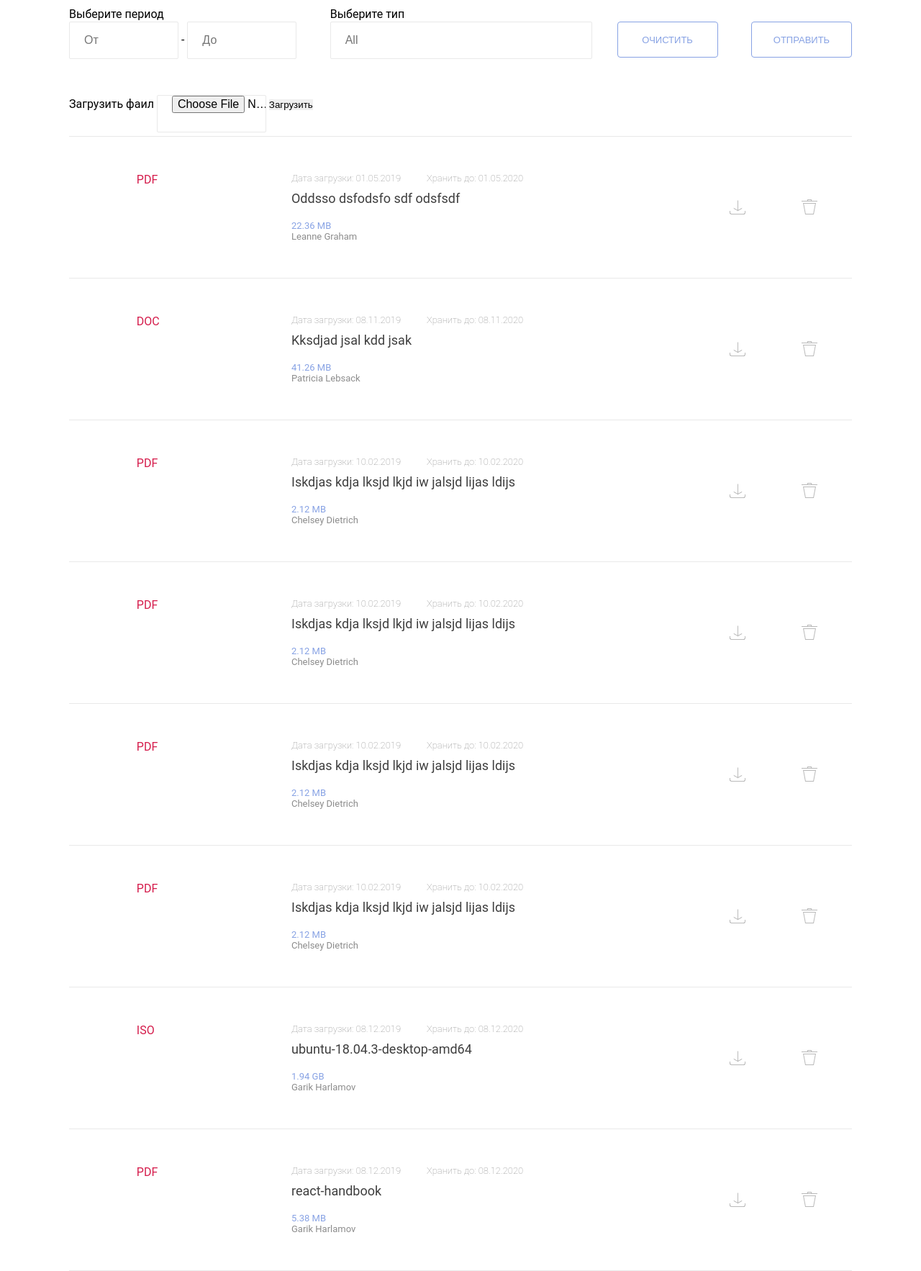
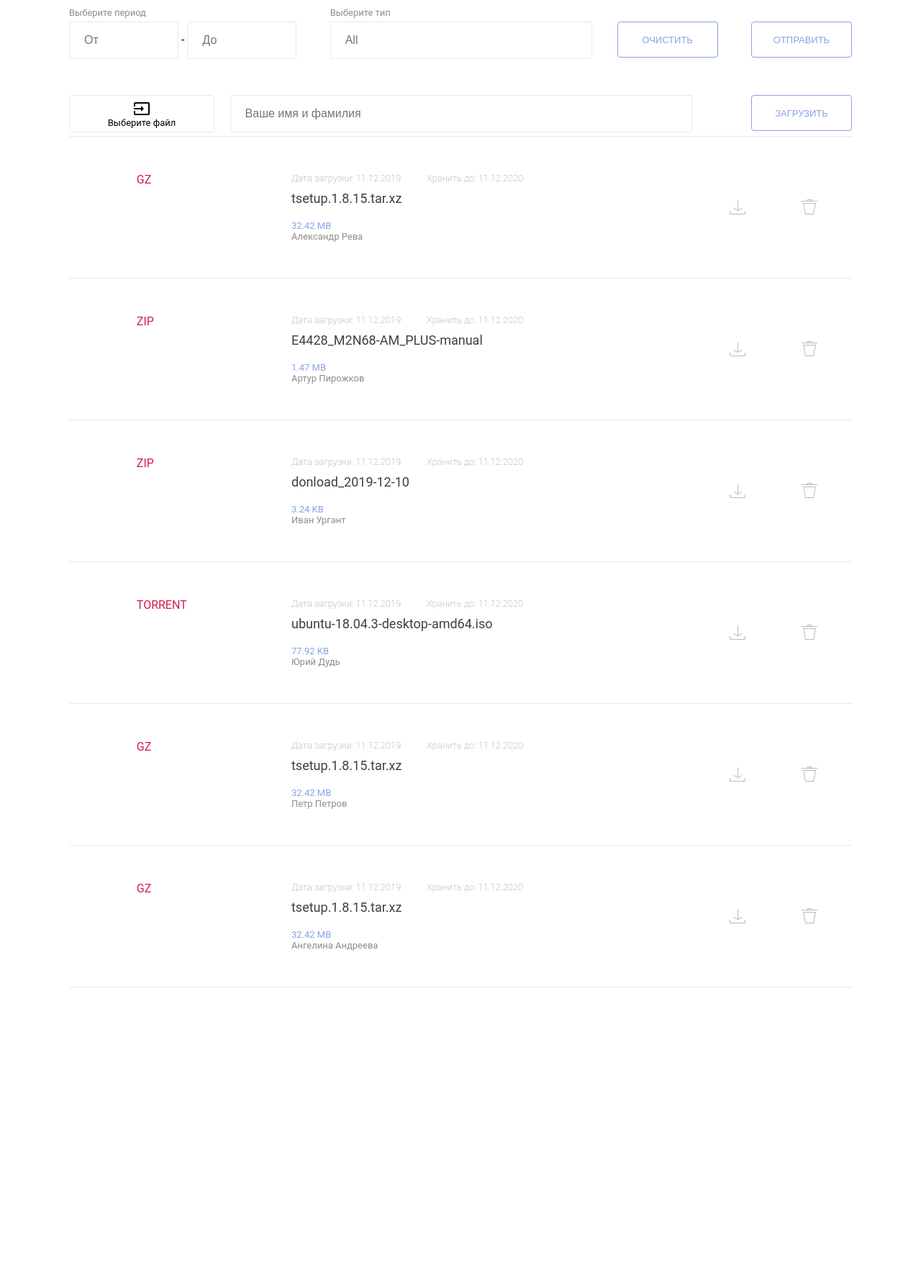
Before and after one commit to vladserikov/cft, a website built with Parcel: page index.html in a window 1280 px wide. Shown: the part 60-1826 px from the top of the page at 72% size. After the commit the page ends 1432 px from the top, so only its background shows below. Built offline with nearby package versions, Linux system fonts and the light colour scheme; data requests are answered from the project's data file.

Commit message:
end work

```diff
--- a/db.json
+++ b/db.json
@@ -1,68 +1,52 @@
 {
   "files": [
     {
-      "id": 1,
-      "name": "Leanne Graham",
-      "type": "PDF",
-      "load": "5 1 2019",
-      "filesize": 23442342,
-      "filename": "Oddsso dsfodsfo sdf odsfsdf"
+      "name": "Александр Рева",
+      "filename": "tsetup.1.8.15.tar.xz",
+      "filesize": 33998209,
+      "type": "GZ",
+      "load": "2019-12-11T06:31:44.261Z",
+      "id": 4
     },
     {
-      "id": 4,
-      "name": "Patricia Lebsack",
-      "type": "DOC",
-      "load": "11 08 2019",
-      "filesize": 43262345,
-      "filename": "Kksdjad jsal kdd jsak"
+      "name": "Артур Пирожков",
+      "filename": "E4428_M2N68-AM_PLUS-manual",
+      "filesize": 1538778,
+      "type": "ZIP",
+      "load": "2019-12-11T06:31:57.109Z",
+      "id": 5
     },
     {
-      "id": 5,
-      "name": "Chelsey Dietrich",
-      "type": "PDF",
-      "load": "02 10 2019",
-      "filesize": 2224589,
-      "filename": "Iskdjas kdja lksjd lkjd iw jalsjd lijas ldijs"
+      "name": "Иван Ургант",
+      "filename": "donload_2019-12-10",
+      "filesize": 3316,
+      "type": "ZIP",
+      "load": "2019-12-11T06:32:52.710Z",
+      "id": 6
     },
     {
-      "id": 6,
-      "name": "Chelsey Dietrich",
-      "type": "PDF",
-      "load": "02 10 2019",
-      "filesize": 2224589,
-      "filename": "Iskdjas kdja lksjd lkjd iw jalsjd lijas ldijs"
+      "name": "Юрий Дудь",
+      "filename": "ubuntu-18.04.3-desktop-amd64.iso",
+      "filesize": 79788,
+      "type": "TORRENT",
+      "load": "2019-12-11T06:35:45.614Z",
+      "id": 7
     },
     {
-      "id": 7,
-      "name": "Chelsey Dietrich",
-      "type": "PDF",
-      "load": "02 10 2019",
-      "filesize": 2224589,
-      "filename": "Iskdjas kdja lksjd lkjd iw jalsjd lijas ldijs"
+      "name": "Петр Петров",
+      "filename": "tsetup.1.8.15.tar.xz",
+      "filesize": 33998209,
+      "type": "GZ",
+      "load": "2019-12-11T06:37:19.471Z",
+      "id": 8
     },
     {
-      "id": 8,
-      "name": "Chelsey Dietrich",
-      "type": "PDF",
-      "load": "02 10 2019",
-      "filesize": 2224589,
-      "filename": "Iskdjas kdja lksjd lkjd iw jalsjd lijas ldijs"
-    },
-    {
-      "name": "Garik Harlamov",
-      "filename": "ubuntu-18.04.3-desktop-amd64",
-      "filesize": 2082816000,
-      "type": "ISO",
-      "load": "2019-12-08T13:51:59.124Z",
+      "name": "Ангелина Андреева",
+      "filename": "tsetup.1.8.15.tar.xz",
+      "filesize": 33998209,
+      "type": "GZ",
+      "load": "2019-12-11T06:38:10.007Z",
       "id": 9
-    },
-    {
-      "name": "Garik Harlamov",
-      "filename": "react-handbook",
-      "filesize": 5638791,
-      "type": "PDF",
-      "load": "2019-12-08T13:52:56.492Z",
-      "id": 10
     }
   ]
 }
--- a/index.html
+++ b/index.html
@@ -6,6 +6,7 @@
     <meta name="viewport" content="width=device-width, initial-scale=1.0">
     <meta http-equiv="X-UA-Compatible" content="ie=edge">
     <title>CFT</title>
+    <link rel="stylesheet" href="https://fonts.googleapis.com/icon?family=Material+Icons">
 </head>
 
 <body>
@@ -18,7 +19,7 @@
                 <input type="text" name="two" id="two" placeholder="До" class="input_date">
             </div>
             <div class="form_type">
-                <input list="type" id="list" name="list" placeholder="All">
+                <input list="type" id="list" name="list" placeholder="All" class="input_type">
                 <datalist id="type">
                     <option value="PDF">
                     <option value="DOC">
@@ -33,9 +34,15 @@
     </header>
     <section class="section">
         <form id="form_load" class="form_load">
-            <label for="">Загрузить фаил</label>
-            <input type="file" name="file" id="file" required>
-            <button type="submit">Загрузить</button>
+            <label class='input_file'>
+                <input type="file" name="file" id="file" required>
+                <i class="material-icons">
+                    input
+                </i>
+                <span class="input_file_text">Выберите файл</span>
+            </label>
+            <input class="input_name" type="text" name="name" id="name" placeholder="Ваше имя и фамилия" required>
+            <button class="btn form_load_btn" type="submit">Загрузить</button>
         </form>
     </section>
     <main class="main">
--- a/index.js
+++ b/index.js
@@ -3,7 +3,7 @@ import './src/scss/main.scss';
 const url = 'http://localhost:3001/files';
 const main = document.querySelector('main'); // main tag
 const form = document.getElementById('form'); // form filter
-const load = document.getElementById('load'); // form load
+const load = document.getElementById('form_load'); // form load
 const file = document.getElementById('file'); // input load
 const inputDate = Array.from(document.querySelectorAll('.input_date'));
 let arrData = []; // for data
@@ -38,8 +38,8 @@ function filterData(firstDay, lastDay, type) {
     if(lastDay){
         copyData = copyData.filter(obj => new Date(lastDay) >= new Date(obj.load))
     }
-    if (type) {
-        copyData = copyData.filter(obj => obj.type === type)
+    if (type.toUpperCase()) {
+        copyData = copyData.filter(obj => obj.type === type.toUpperCase())
     }
     renderData(copyData)
 }
@@ -49,8 +49,10 @@ function deletFile(id) {
         method: 'delete',
         body: JSON.stringify(id)
     }).then(res => res.json())
-      .then(resJson => console.log(resJson))
-    loadServerData()
+      .then(resJson => {
+          arrData = arrData.filter(obj => obj.id !== resJson.id)
+      })
+
 }
 
 // function for render use tag template
@@ -100,7 +102,7 @@ function returnSize(size){
     size = Number(size);
     const step = 1024;
     let count = 0;
-    console.log(size, step);
+    // console.log(size, step);
     while (size / step > 1 || count > 3) {
         size = size / step;
         count++
@@ -123,11 +125,11 @@ function returnSize(size){
 // listener send filter
 form.addEventListener('submit', (e) => {
     e.preventDefault();
-    console.log(e);
+    // console.log(e);
     const first = form.querySelector('#first').value,
         two = form.querySelector('#two').value,
         list = form.querySelector('#list').value;
-    console.log(first, two, list);
+    // console.log(first, two, list);
     main.innerHTML = ''
     filterData(first, two, list)
 })
@@ -135,11 +137,17 @@ form.addEventListener('submit', (e) => {
 // input file listener
 file.addEventListener('change', e => {
     const fileLoad = file.files[0];
-    const name = fileLoad.name
-    const strReg = /(?<=\.)\w+$/i;
-    const startStr = /^.+(?=\.)/i
-    console.log(name.match(strReg))
-    console.log(name.match(startStr))
+    // const name = fileLoad.name
+    // const strReg = /(?<=\.)\w+$/i;
+    // const startStr = /^.+(?=\.)/i
+    // console.log(name.match(strReg))
+    // console.log(name.match(startStr))
+
+    const nameFile = document.querySelector('.input_file_text');
+    const icon = document.querySelector('.material-icons');
+    icon.textContent = "done";
+    nameFile.textContent = fileLoad.name;
+
 })
 
 // function post data on server
@@ -149,10 +157,12 @@ function postFile() {
     const startStr = /^.+(?=\.)/i; // regex for search name
     const filename = fileLoad.name.match(startStr)[0]; // name file
     const type = fileLoad.name.match(typeStr)[0].toUpperCase(); // type file
+    const name = document.getElementById('name');
+
 
     // data for send server
     const data = {
-        name: 'Garik Harlamov',
+        name: name.value,
         filename,
         filesize: fileLoad.size,
         type,
@@ -169,6 +179,9 @@ function postFile() {
     })
         .then(res => res.json())
         .then(data => {
+            name.value = '';
+            document.querySelector('.material-icons').textContent = 'input';
+            document.querySelector('.input_file_text').textContent = 'Выберите файл';
             loadServerData()
         })
 }
--- a/src/scss/main.scss
+++ b/src/scss/main.scss
@@ -25,7 +25,9 @@ h2 {
     font-size: 22px;
 }
 
-input {
+.input_date,
+.input_type,
+.input_name {
     height: 50px;
     border-radius: 2px;
     border: solid 1px #e9e9e9;
@@ -38,7 +40,10 @@ input {
         text-indent: 5px;
     }
 }
-
+.input_type,
+.input_name {
+    width: 100%;
+}
 .form {
     margin-top: 50px;
     margin-bottom: 50px;
@@ -50,22 +55,21 @@ input {
     position: relative;
 
     &_data::before {
-        content: 'Выберите период';
+        content: 'Выберите период ';
         position: absolute;
         top: -20px;
+        color: rgba(63, 63, 63, 0.6);
+        font-size: 13px;
     }
 
     &_type {
         position: relative;
-
-        input {
-            width: 100%;
-        }
-
         &::before {
             content: 'Выберите тип';
             position: absolute;
             top: -20px;
+            color: rgba(63, 63, 63, 0.6);
+            font-size: 13px;
         }
     }
 
@@ -94,6 +98,39 @@ input {
     color: #fff;
 }
 
+.form_load{
+    width: 100%;
+    display: grid;
+    grid-template-columns: 0.5fr 1.5fr 0.5fr;
+    grid-column-gap: 10px;
+
+}
+input[type="file"]{
+    outline: none;
+    opacity: 0;
+    user-select: none;
+    pointer-events: none;
+    width: 0;
+    height: 0;
+}
+.input_file{
+    width: 200px;
+    height: 50px;
+    border: solid 1px #e9e9e9;
+    border-radius: 4px;
+    display: flex;
+    flex-direction: column;
+    align-items: center;
+    justify-content: center;
+
+    &_text{
+        font-size: 13px;
+    }
+}
+
+.form_load_btn{
+    justify-self: end;
+}
 .section {
     margin-top: 5px;
     margin-bottom: 5px;
@@ -226,7 +263,23 @@ input {
             width: 138px;
         }
     }
-
+    .form_load{
+        grid-template-rows: 1fr 1fr;
+        grid-template-columns: 1f 1fr;
+        grid-row-gap: 20px;
+        grid-template-areas: 'file btn'
+        'name name';
+    }
+    .input_file{
+        grid-area: file;
+        width: 138px;
+    }
+    .form_load_btn{
+        grid-area: btn;
+    }
+    .input_name{
+        grid-area: name;
+    }
     .container {
         grid-template-columns: 1fr 1fr;
         grid-template-rows: 0.5fr 1.5fr;
```
Also changed, not shown: dist/index.html, 4 other files.
